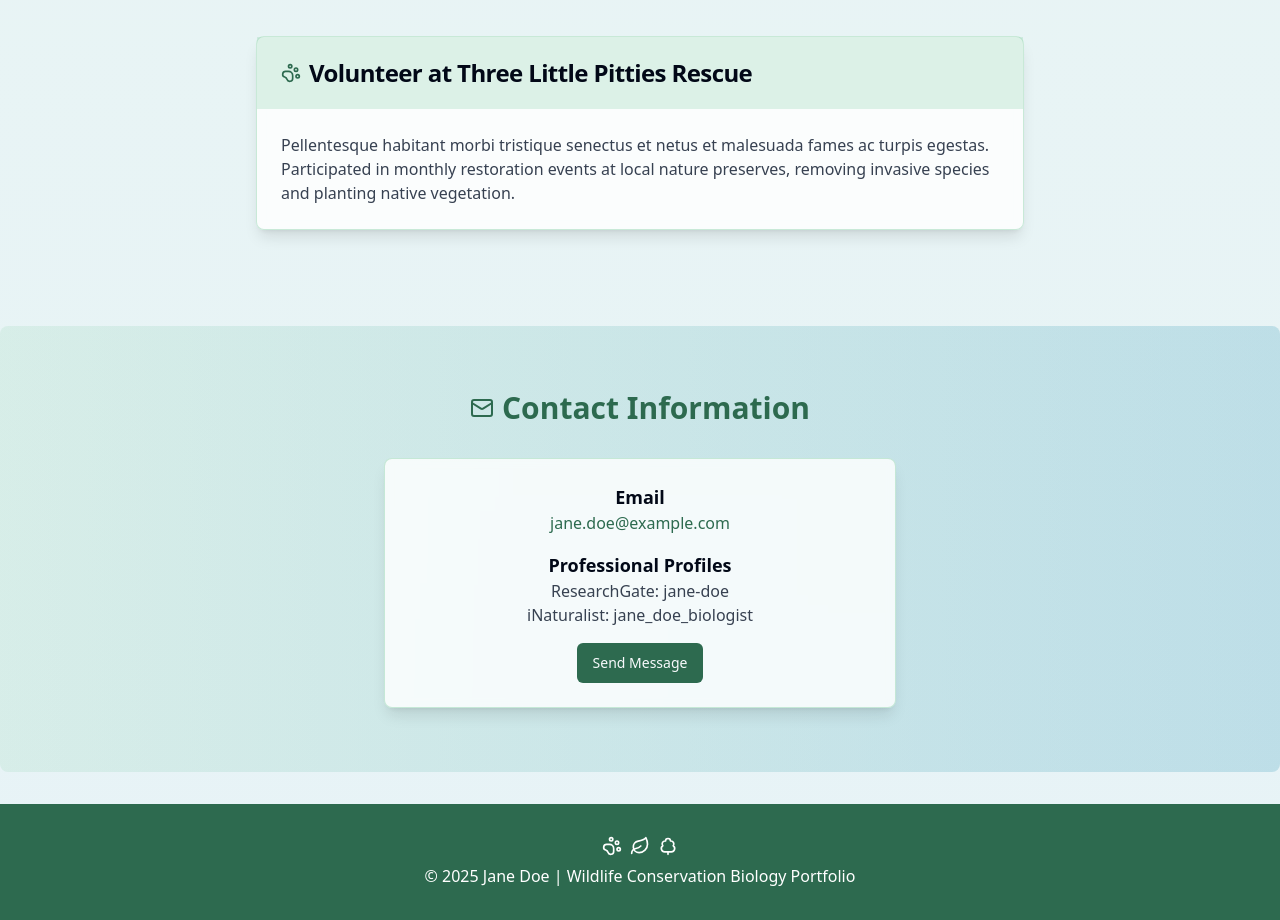
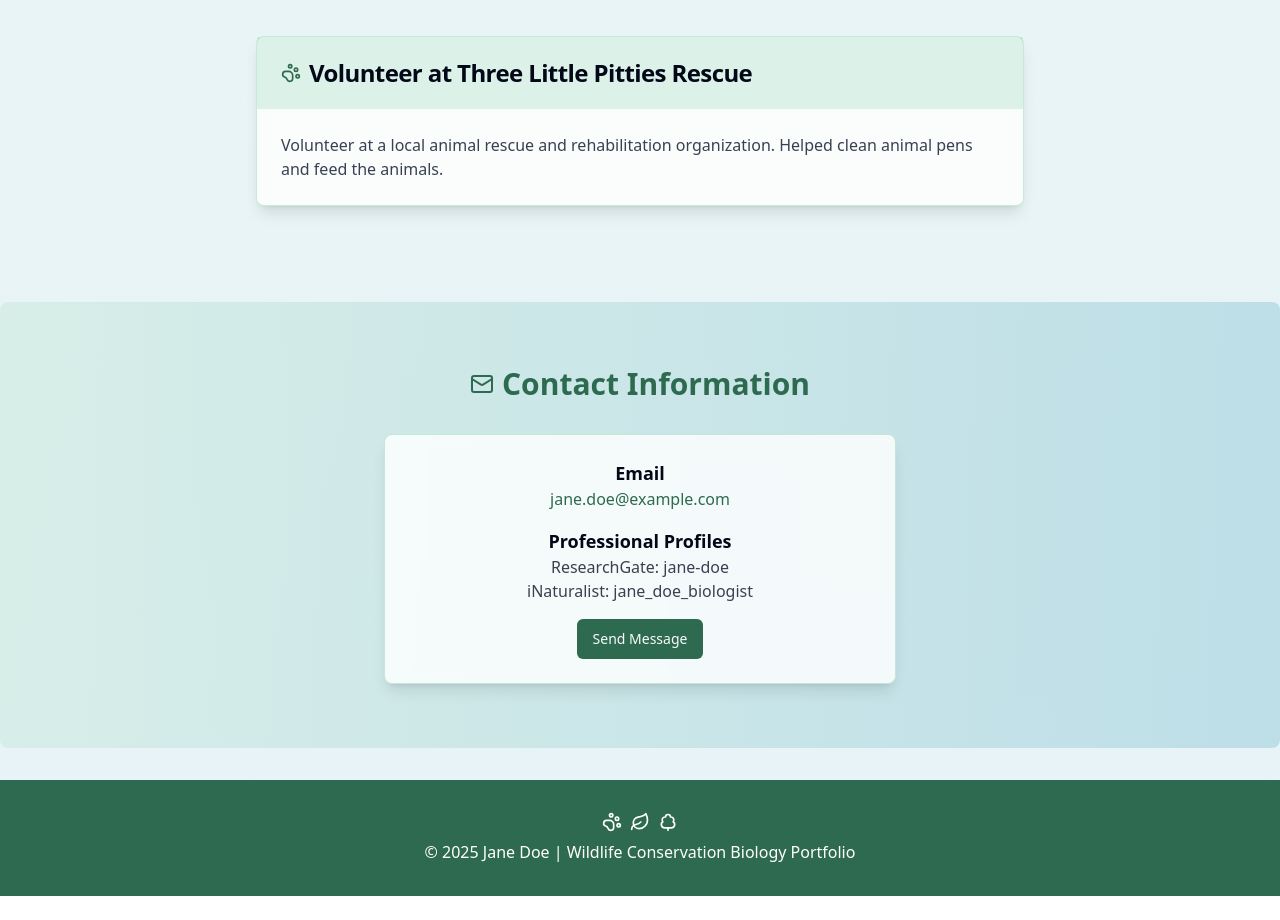
Before and after one commit to GalaxyRaine23/wild-whispers-portfolio, a React (Vite) app: page / in a window 1280 px wide. Shown: the part 2440-3360 px from the top of the page. After the commit the page ends 3336 px from the top, so only its background shows below. Built offline with nearby package versions, Linux system fonts and the light colour scheme.

Commit message:
Visual edit in Lovable
Edited UI in Lovable

```diff
--- a/src/pages/Index.tsx
+++ b/src/pages/Index.tsx
@@ -209,11 +209,7 @@ const Index = () => {
               </CardTitle>
             </CardHeader>
             <CardContent className="p-6">
-              <p className="text-gray-700">
-                Pellentesque habitant morbi tristique senectus et netus et malesuada fames ac turpis egestas.
-                Participated in monthly restoration events at local nature preserves, removing invasive species
-                and planting native vegetation.
-              </p>
+              <p className="text-gray-700">Volunteer at a local animal rescue and rehabilitation organization. Helped clean animal pens and feed the animals.</p>
             </CardContent>
           </Card>
         </div>
```
